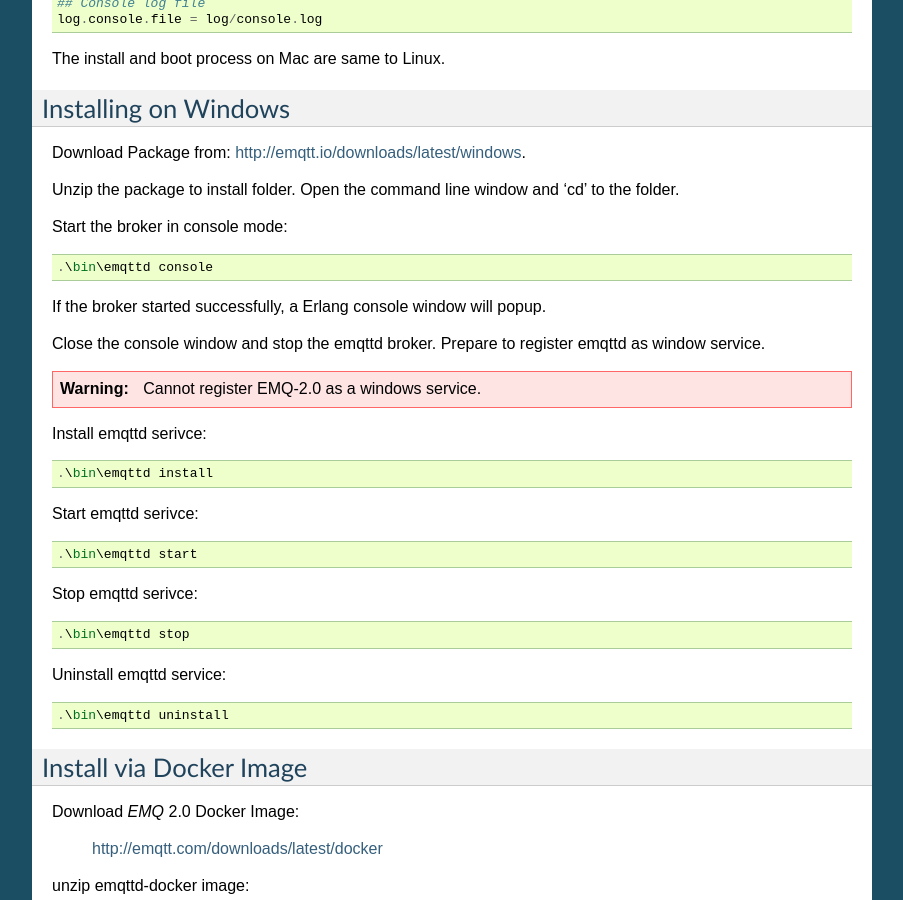
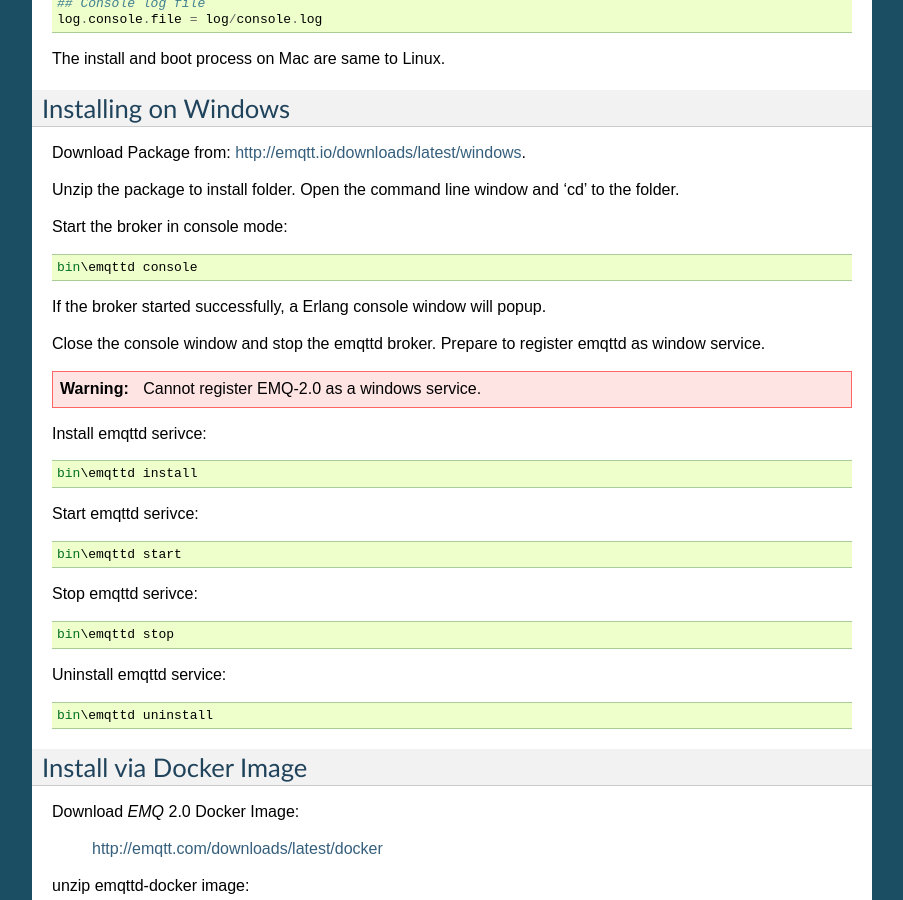
Before and after one commit to emqxarchive/emqx-docs-en, a Sphinx documentation site: the page built from source/install.rst, in a window 1280 px wide and 900 px high, scrolled down 2119 px. Shown: the whole window, without its empty margins (198-1101 px from the left). Built offline with Sphinx 7.4.7, drawn with Linux system fonts in a browser that asks for light colours.

```diff
--- a/source/install.rst
+++ b/source/install.rst
@@ -167,7 +167,7 @@ Unzip the package to install folder. Open the command line window and 'cd' to th
 
 Start the broker in console mode::
 
-    .\bin\emqttd console
+    bin\emqttd console
 
 If the broker started successfully, a Erlang console window will popup.
 
@@ -177,19 +177,19 @@ Close the console window and stop the emqttd broker. Prepare to register emqttd
 
 Install emqttd serivce::
 
-    .\bin\emqttd install
+    bin\emqttd install
 
 Start emqttd serivce::
 
-    .\bin\emqttd start
+    bin\emqttd start
 
 Stop emqttd serivce::
 
-    .\bin\emqttd stop
+    bin\emqttd stop
 
 Uninstall emqttd service::
 
-    .\bin\emqttd uninstall
+    bin\emqttd uninstall
 
 .. _install_via_docker_image:
 
```
